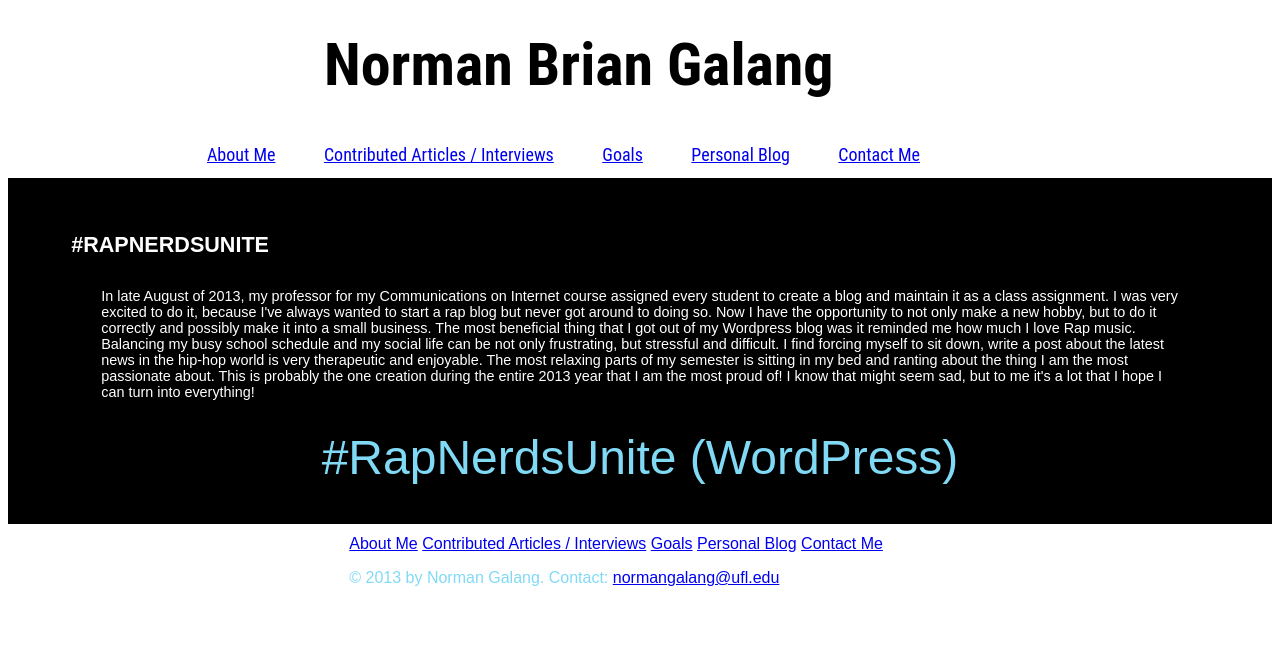
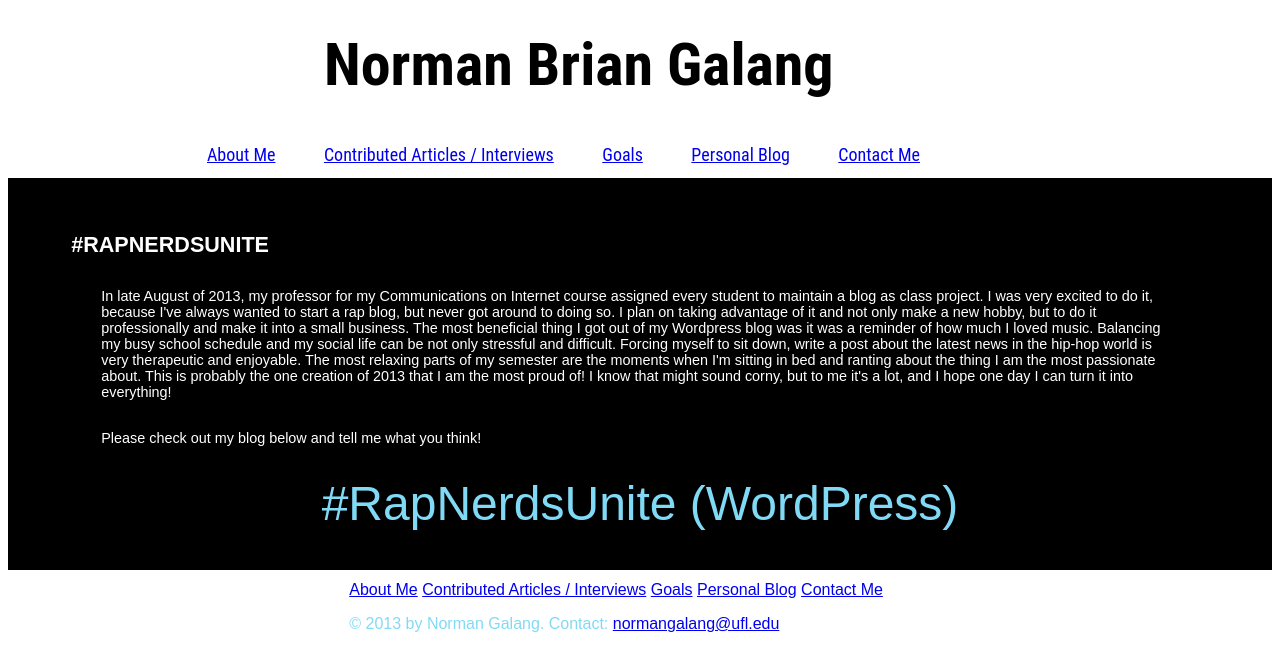
Before and after one commit to normangalang92/normangalang92.github.io, a plain HTML site: page personalblog.html in a window 1280 px wide. Drawn offline with Linux system fonts and the light colour scheme.

Commit message:
Update personalblog.html

```diff
--- a/personalblog.html
+++ b/personalblog.html
@@ -1,7 +1,7 @@
-
 <!DOCTYPE html>
 <html>
      <head>
+<meta name="viewport" content="initial-scale=1.0, width=device-width" />
 
  <title>#RAPNERDSUNITE</title>
  <meta charset="utf-8" />
@@ -23,7 +23,9 @@
 
         <article>
              <h1>#RAPNERDSUNITE</h1>
-            <p>In late August of 2013, my professor for my Communications on Internet course assigned every student to create a blog and maintain it as a class assignment. I was very excited to do it, because I've always wanted to start a rap blog but never got around to doing so. Now I have the opportunity to not only make a new hobby, but to do it correctly and possibly make it into a small business. The most beneficial thing that I got out of my Wordpress blog was it reminded me how much I love Rap music. Balancing my busy school schedule and my social life can be not only frustrating, but stressful and difficult. I find forcing myself to sit down, write a post about the latest news in the hip-hop world is very therapeutic and enjoyable. The most relaxing parts of my semester is sitting in my bed and ranting about the thing I am the most passionate about. This is probably the one creation during the entire 2013 year that I am the most proud of! I know that might seem sad, but to me it's a lot that I hope I can turn into everything! </p>
+            <p>In late August of 2013, my professor for my Communications on Internet course assigned every student to maintain a blog as class project. I was very excited to do it, because I've always wanted to start a rap blog, but never got around to doing so. I plan on taking advantage of it and not only make a new hobby, but to do it professionally and make it into a small business. The most beneficial thing I got out of my Wordpress blog was it was a reminder of how much I loved music. Balancing my busy school schedule and my social life can be not only stressful and difficult.  Forcing myself to sit down, write a post about the latest news in the hip-hop world is very therapeutic and enjoyable. The most relaxing parts of my semester are the moments when I'm sitting in bed and ranting about the thing I am the most passionate about. This is probably the one creation of 2013 that I am the most proud of! I know that might sound corny, but to me it's a lot, and I hope one day I can turn it into everything! </p>
+
+            <p>Please check out my blog below and tell me what you think!</p>
 
             <div style="text-align:center"><font size="7">
 <p><a href="http://normangalang.wordpress.com/" target="_blank">#RapNerdsUnite (WordPress)</a></p></font></div>
```
